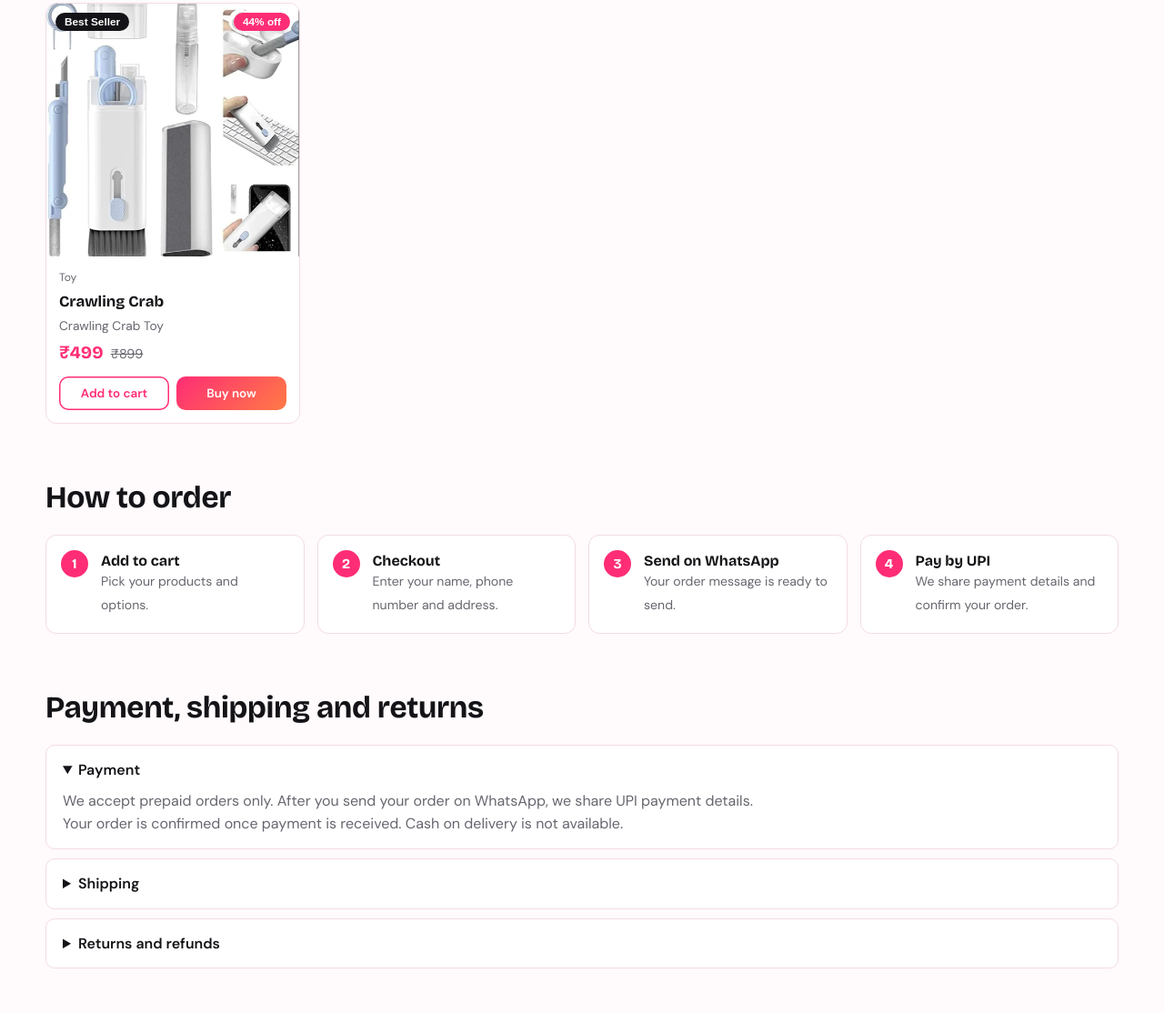
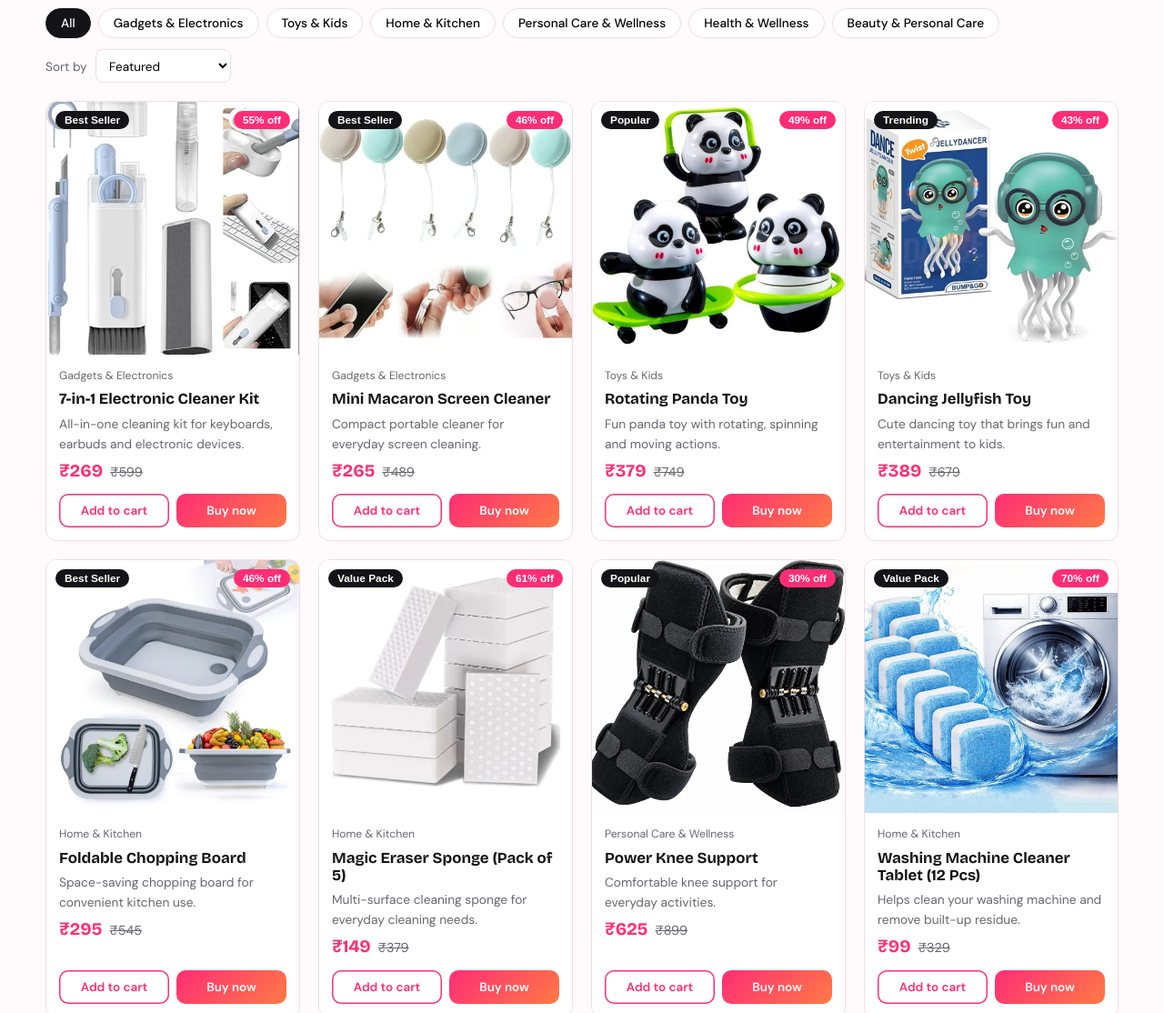
Before and after one commit to trendtocart/trendtocart, a plain HTML site: page index.html in a window 1280 px wide. Shown: the part 1686-2800 px from the top of the page at 91% size. Drawn offline with nearby package versions, Linux system fonts and the light colour scheme.

Commit message:
Update index.html

```diff
--- a/index.html
+++ b/index.html
@@ -315,15 +315,159 @@ const STORE = {
 const PRODUCTS = [
   {
     id: "TTC-001",
-    name: "Crawling Crab",
-    category: "Toy",
-    price: 499,
-    originalPrice: 899,
-    shortDesc: "Crawling Crab Toy",
-    fullDesc: "Crawling Crab Toy",
+    name: "7-in-1 Electronic Cleaner Kit",
+    category: "Gadgets & Electronics",
+    price: 269,
+    originalPrice: 599,
+    shortDesc: "All-in-one cleaning kit for keyboards, earbuds and electronic devices.",
+    fullDesc: "All-in-one cleaning kit for keyboards, earbuds and electronic devices.",
     inStock: true,
     images: ["TTC-001-1.webp"],
     tags: ["Best Seller"]
+  },
+  {
+    id: "TTC-002",
+    name: "Mini Macaron Screen Cleaner",
+    category: "Gadgets & Electronics",
+    price: 265,
+    originalPrice: 489,
+    shortDesc: "Compact portable cleaner for everyday screen cleaning.",
+    fullDesc: "Compact portable cleaner for everyday screen cleaning.",
+    inStock: true,
+    images: ["TTC-001-2.webp"],
+    tags: ["Best Seller"]
+  },
+  {
+    id: "TTC-003",
+    name: "Rotating Panda Toy",
+    category: "Toys & Kids",
+    price: 379,
+    originalPrice: 749,
+    shortDesc: "Fun panda toy with rotating, spinning and moving actions.",
+    fullDesc: "Fun panda toy with rotating, spinning and moving actions.",
+    inStock: true,
+    images: ["TTC-001-3.webp"],
+    tags: ["Popular"]
+  },
+  {
+    id: "TTC-004",
+    name: "Dancing Jellyfish Toy",
+    category: "Toys & Kids",
+    price: 389,
+    originalPrice: 679,
+    shortDesc: "Cute dancing toy that brings fun and entertainment to kids.",
+    fullDesc: "Cute dancing toy that brings fun and entertainment to kids.",
+    inStock: true,
+    images: ["TTC-001-4.webp"],
+    tags: ["Trending"]
+  },
+  {
+    id: "TTC-005",
+    name: "Foldable Chopping Board",
+    category: "Home & Kitchen",
+    price: 295,
+    originalPrice: 545,
+    shortDesc: "Space-saving chopping board for convenient kitchen use.",
+    fullDesc: "Space-saving chopping board for convenient kitchen use.",
+    inStock: true,
+    images: ["TTC-001-5.webp"],
+    tags: ["Best Seller"]
+  },
+  {
+    id: "TTC-006",
+    name: "Magic Eraser Sponge (Pack of 5)",
+    category: "Home & Kitchen",
+    price: 149,
+    originalPrice: 379,
+    shortDesc: "Multi-surface cleaning sponge for everyday cleaning needs.",
+    fullDesc: "Multi-surface cleaning sponge for everyday cleaning needs.",
+    inStock: true,
+    images: ["TTC-001-6.webp"],
+    tags: ["Value Pack"]
+  },
+  {
+    id: "TTC-007",
+    name: "Power Knee Support",
+    category: "Personal Care & Wellness",
+    price: 625,
+    originalPrice: 899,
+    shortDesc: "Comfortable knee support for everyday activities.",
+    fullDesc: "Comfortable knee support for everyday activities.",
+    inStock: true,
+    images: ["TTC-001-7.webp"],
+    tags: ["Popular"]
+  },
+  {
+    id: "TTC-008",
+    name: "Washing Machine Cleaner Tablet (12 Pcs)",
+    category: "Home & Kitchen",
+    price: 99,
+    originalPrice: 329,
+    shortDesc: "Helps clean your washing machine and remove built-up residue.",
+    fullDesc: "Helps clean your washing machine and remove built-up residue.",
+    inStock: true,
+    images: ["TTC-001-8.webp"],
+    tags: ["Value Pack"]
+  },
+  {
+    id: "TTC-009",
+    name: "Automatic Cat Teaser Ball",
+    category: "Toys & Kids",
+    price: 195,
+    originalPrice: 449,
+    shortDesc: "Interactive moving toy to keep your cat entertained.",
+    fullDesc: "Interactive moving toy to keep your cat entertained.",
+    inStock: true,
+    images: ["TTC-001-9.webp"],
+    tags: ["Trending"]
+  },
+  {
+    id: "TTC-010",
+    name: "Portable Mesh Nebulizer",
+    category: "Health & Wellness",
+    price: 235,
+    originalPrice: 489,
+    shortDesc: "Compact portable mesh nebulizer device.",
+    fullDesc: "Compact portable mesh nebulizer device.",
+    inStock: true,
+    images: ["TTC-001-10.webp"],
+    tags: ["Popular"]
+  },
+  {
+    id: "TTC-011",
+    name: "Drain Pipe Cleaning Spring Stick",
+    category: "Home & Kitchen",
+    price: 145,
+    originalPrice: 395,
+    shortDesc: "Flexible cleaning tool for removing blockages from drain pipes.",
+    fullDesc: "Flexible cleaning tool for removing blockages from drain pipes.",
+    inStock: true,
+    images: ["TTC-001-11.webp"],
+    tags: ["Best Seller"]
+  },
+  {
+    id: "TTC-012",
+    name: "Mini Mop",
+    category: "Home & Kitchen",
+    price: 179,
+    originalPrice: 429,
+    shortDesc: "Compact mop for quick and easy everyday cleaning.",
+    fullDesc: "Compact mop for quick and easy everyday cleaning.",
+    inStock: true,
+    images: ["TTC-001-12.webp"],
+    tags: ["Popular"]
+  },
+  {
+    id: "TTC-013",
+    name: "2-in-1 Hair Color Stick",
+    category: "Beauty & Personal Care",
+    price: 259,
+    originalPrice: 529,
+    shortDesc: "Easy-to-use 2-in-1 hair color stick for quick and convenient grey hair touch-ups.",
+    fullDesc: "Easy-to-use 2-in-1 hair color stick for quick and convenient grey hair touch-ups.",
+    inStock: true,
+    images: ["TTC-001-13.webp"],
+    tags: ["Trending"]
   }
 ];
 
@@ -348,7 +492,7 @@ const PRODUCTS = [
   const save = () => { try { localStorage.setItem('ttc_cart', JSON.stringify(cart)); } catch (e) {} };
 
   const find = id => P.find(p => p.id === id);
-  const imgSrc = (p, i) => S.imageFolder + ((p.images && p.images[i || 0]) || 'missing.jpg');
+  const imgSrc = (p, i) => S.imageFolder + ((p.images && p.images[i || 0]) || 'missing.webp');
   const vPrice = (p, v) => { const o = (p.variants || []).find(x => x.label === v); return o && o.price != null ? o.price : p.price; };
   const discount = p => p.originalPrice > p.price ? Math.round(100 - p.price / p.originalPrice * 100) : 0;
   const cats = [...new Set(P.map(p => p.category))];
```
